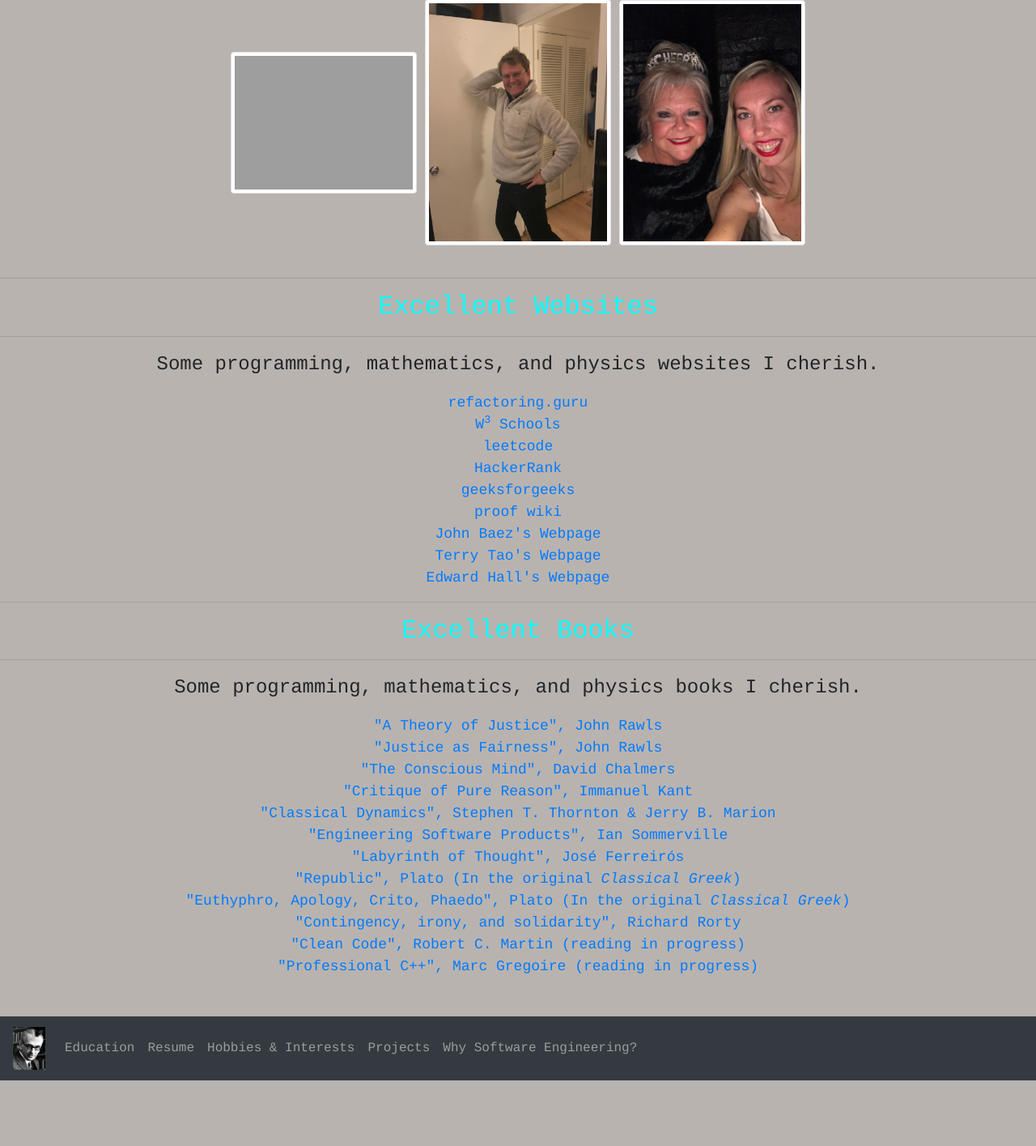
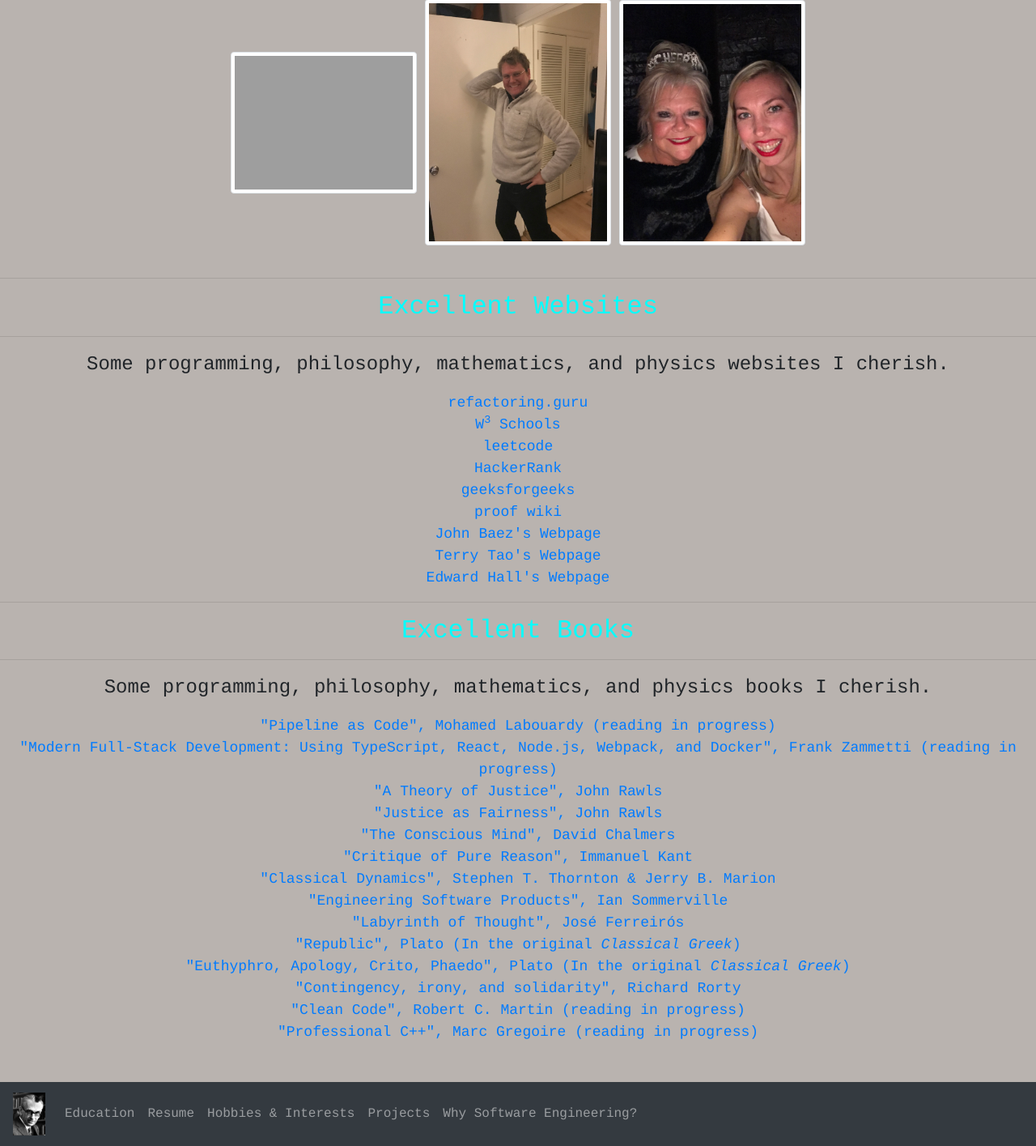
Before and after one commit to Austin-Faulkner/MyWebsite, a Flask app: page /hobbies in a window 1280 px wide. Shown: the part 1843-3258 px from the top of the page at 81% size. Before the commit the page ends 3177 px from the top, so only its background shows below. Run offline with Flask 2, Linux system fonts and the light colour scheme; some libraries are stand-ins or nearby versions; grey boxes are pictures that could not be loaded.

Commit message:
templates updated

```diff
--- a/templates/hobbies.html
+++ b/templates/hobbies.html
@@ -125,7 +125,7 @@
         <hr/>
         </center>
       <p>
-        <font size="+2">Some programming, mathematics, and physics websites I cherish.</font>
+        <font size="+2">Some programming, philosophy, mathematics, and physics websites I cherish.</font>
       </p>
       <font size="+1">
       <ul class="nav nav-pills flex-column">
@@ -158,10 +158,16 @@
 </h5>
       <hr/>
       <p>
-        <font size="+2">Some programming, mathematics, and physics books I cherish.</font>
+        <font size="+2">Some programming, philosophy, mathematics, and physics books I cherish.</font>
       </p>
       <font size="+1">
         <ul class="nav nav-pills flex-column">
+          <li>
+            <a href="https://www.amazon.com/Pipeline-Code-Continuous-Kubernetes-Terraform/dp/1617297542/ref=sr_1_1?crid=2IIFDRHDNMXTW&keywords=pipeline+as+code&qid=1654629722&sprefix=pipeline+as+code%2Caps%2C93&sr=8-1">"Pipeline as Code", Mohamed Labouardy (reading in progress)</a>
+          </li>
+          <li>
+            <a href="https://www.amazon.com/Modern-Full-Stack-Development-TypeScript-Node-js/dp/1484257375/ref=sr_1_1?keywords=modern+full-stack+development&qid=1654629835&sprefix=Modern+Full-Sta%2Caps%2C92&sr=8-1">"Modern Full-Stack Development: Using TypeScript, React, Node.js, Webpack, and Docker", Frank Zammetti (reading in progress)</a>
+          </li>
           <li>
             <a href="https://www.amazon.com/Theory-Justice-Revised-Belknap-dp-0674000773/dp/0674000773/ref=mt_other?_encoding=UTF8&me=&qid=1649855277">"A Theory of Justice", John Rawls</a>
           </li>
--- a/templates/projects.html
+++ b/templates/projects.html
@@ -101,7 +101,7 @@
             </div>
             <hr/>
             <p>
-              (Under build . . . 05/11/22.)
+              (Under build . . . 06/07/22.)
             </p>
 
             <hr/>
--- a/templates/whySE.html
+++ b/templates/whySE.html
@@ -130,7 +130,7 @@
       Dijkstra's [<a href="https://forvo.com/word/dijkstra/">pronunciation</a>] greedy graph algorithm, where we let the nodes in the networked linked list be the terminals and we let the edges be the airplane flight path from terminal A to terminal Z, where skipping letters is possible.
     </p>
     <p>
-      <b>TO BE CONTINUED . . . 05/11/2022</b>
+      <b>TO BE CONTINUED . . . 06/07/2022</b>
     </p>
     </div>
     <div class="col-sm-4">
```
